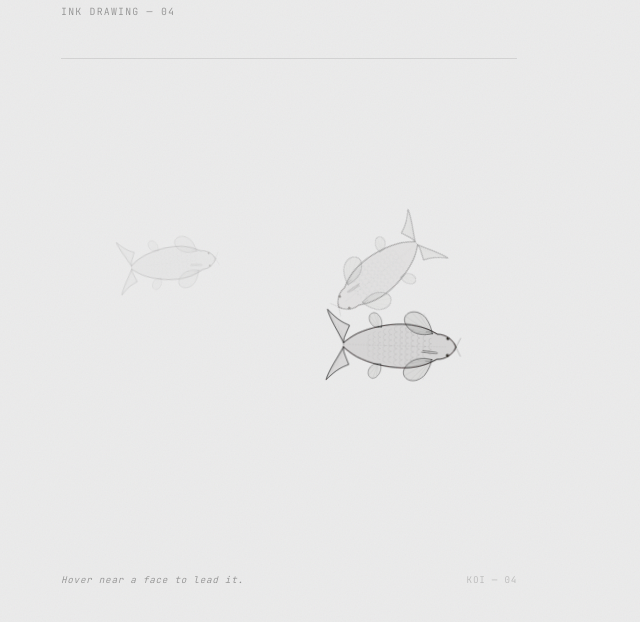
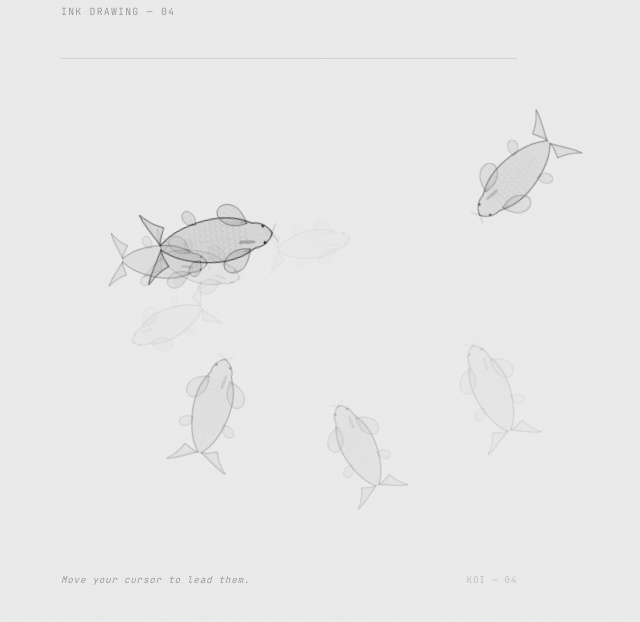
Before and after one commit to koernerjacqueline-stack/jacquelinekoerner.github.io, a plain HTML site: page koi-study.html in a window 1280 px wide. Shown: the part 170-792 px from the top of the page, without its empty margins (351-991 px from the left). Drawn offline with Linux system fonts and the light colour scheme.

Commit message:
Update koi study — 9 fish, organic zig-zag, proximity follow
- Triple fish count (3 → 9) with varied opacity, scale, and swim paths
- Fish spread across the full canvas instead of clustering at center
- Follow triggers on head proximity only, max 5 fish at once
- Each follower falls off naturally after 3.5–6.5 sec with randomized cooldown
- Organic zig-zag: sinusoidal angular deviation while following cursor
- Smooth fall-off: decaying position offset blends fish back onto organic path
- Caption updated to "Move your cursor to lead them."

Co-Authored-By: Claude Sonnet 4.6 <noreply@anthropic.com>

```diff
--- a/koi-study.html
+++ b/koi-study.html
@@ -275,7 +275,7 @@
 
 <div class="container">
   <div class="caption">
-    <span class="caption-note">Hover near a face to lead it.</span>
+    <span class="caption-note">Move your cursor to lead them.</span>
     <span class="caption-tag">KOI — 04</span>
   </div>
 </div>
@@ -288,17 +288,20 @@
     siteCursor.style.top  = e.clientY + 'px';
   });
 
-  const ns     = 'http://www.w3.org/2000/svg';
-  const svgEl  = document.getElementById('koi-svg');
-  const fish1  = document.getElementById('fish1');
+  const ns    = 'http://www.w3.org/2000/svg';
+  const svgEl = document.getElementById('koi-svg');
+  const fish1 = document.getElementById('fish1');
 
-  // ── Clone fish1 → fish2, fish3 ──
-  const fish2 = fish1.cloneNode(true); fish2.id = 'fish2';
-  const fish3 = fish1.cloneNode(true); fish3.id = 'fish3';
-  fish2.setAttribute('opacity', '0.46');
-  fish3.setAttribute('opacity', '0.22');
-  svgEl.appendChild(fish2);
-  svgEl.appendChild(fish3);
+  // ── Clone fish1 → 9 total ──
+  const fishEls   = [fish1];
+  const OPACITIES = [1, 0.72, 0.58, 0.46, 0.36, 0.27, 0.21, 0.15, 0.10];
+  for (let i = 1; i < 9; i++) {
+    const clone = fish1.cloneNode(true);
+    clone.id = 'fish' + (i + 1);
+    clone.setAttribute('opacity', OPACITIES[i]);
+    svgEl.appendChild(clone);
+    fishEls.push(clone);
+  }
 
   // ── Populate scales in each fish ──
   const scaleRows = [
@@ -332,52 +335,79 @@
     });
   });
 
-  // ── Fish state ──
-  // Each fish has its own organic figure-8 path (lemniscate + zig-zag harmonics)
-  // cx/cy = path center in SVG space, rx/ry = radii
-  // z1f/z1a, z2f/z2a = harmonic frequency/amplitude for zig-zag character
-  // scale = fish size in SVG units, speed = rad/sec
   const SVG_W = 700, SVG_H = 490;
-  const FCX = 170, FCY = 253; // fish pivot (natural coords)
-  const HEAD_DIST = 201;      // natural-coord distance from pivot to head tip
+  const FCX = 170, FCY = 253;
+  const HEAD_DIST = 201; // fish-space units from pivot to head
 
+  // ── 9 fish spread across the canvas ──
+  // offsetX/Y: decaying blend offset so fish glide back onto organic path after following
   const FISHES = [
-    {
-      el: fish1, scale: 0.28,
-      cx: 340, cy: 238, rx: 176, ry: 116,
-      speed: 0.13, phase: 0,
-      z1f: 3.1, z1a: 0.09, z2f: 3.7, z2a: 0.08,
-      t: 0, x: 0, y: 0, angle: 0,
-      following: 0, cd: 0   // following = countdown, cd = post-follow cooldown
-    },
-    {
-      el: fish2, scale: 0.25,
-      cx: 362, cy: 252, rx: 154, ry: 98,
-      speed: 0.11, phase: 2.15,
-      z1f: 2.85, z1a: 0.07, z2f: 4.15, z2a: 0.10,
-      t: 0, x: 0, y: 0, angle: 0,
-      following: 0, cd: 0
-    },
-    {
-      el: fish3, scale: 0.21,
-      cx: 350, cy: 245, rx: 138, ry: 88,
-      speed: 0.17, phase: 4.45,
-      z1f: 3.55, z1a: 0.11, z2f: 3.25, z2a: 0.06,
-      t: 0, x: 0, y: 0, angle: 0,
-      following: 0, cd: 0
-    },
+    { el: fishEls[0], scale: 0.28,                          // top-left
+      cx: 195, cy: 155, rx: 110, ry: 70, speed: 0.13, phase: 0,
+      z1f: 3.1,  z1a: 0.16, z2f: 3.7,  z2a: 0.14,
+      zigFreq: 4.2, zigSpread: 0.72,
+      t: 0, x: 195, y: 155, angle: 0, following: false, followTimer: 0, cd: 0, offsetX: 0, offsetY: 0 },
+
+    { el: fishEls[1], scale: 0.25,                          // top-right
+      cx: 510, cy: 145, rx: 115, ry: 72, speed: 0.11, phase: 2.15,
+      z1f: 2.85, z1a: 0.14, z2f: 4.15, z2a: 0.17,
+      zigFreq: 3.8, zigSpread: 0.65,
+      t: 0, x: 510, y: 145, angle: 0, following: false, followTimer: 0, cd: 0, offsetX: 0, offsetY: 0 },
+
+    { el: fishEls[2], scale: 0.21,                          // center
+      cx: 350, cy: 245, rx: 148, ry: 90, speed: 0.17, phase: 4.45,
+      z1f: 3.55, z1a: 0.18, z2f: 3.25, z2a: 0.13,
+      zigFreq: 5.0, zigSpread: 0.82,
+      t: 0, x: 350, y: 245, angle: 0, following: false, followTimer: 0, cd: 0, offsetX: 0, offsetY: 0 },
+
+    { el: fishEls[3], scale: 0.24,                          // bottom-left
+      cx: 175, cy: 358, rx: 106, ry: 66, speed: 0.145, phase: 1.1,
+      z1f: 3.3,  z1a: 0.15, z2f: 3.9,  z2a: 0.11,
+      zigFreq: 4.5, zigSpread: 0.70,
+      t: 0, x: 175, y: 358, angle: 0, following: false, followTimer: 0, cd: 0, offsetX: 0, offsetY: 0 },
+
+    { el: fishEls[4], scale: 0.22,                          // bottom-right
+      cx: 528, cy: 350, rx: 108, ry: 66, speed: 0.19, phase: 3.3,
+      z1f: 2.7,  z1a: 0.13, z2f: 4.5,  z2a: 0.16,
+      zigFreq: 3.5, zigSpread: 0.88,
+      t: 0, x: 528, y: 350, angle: 0, following: false, followTimer: 0, cd: 0, offsetX: 0, offsetY: 0 },
+
+    { el: fishEls[5], scale: 0.20,                          // mid-left
+      cx: 272, cy: 195, rx: 135, ry: 82, speed: 0.15, phase: 5.6,
+      z1f: 3.8,  z1a: 0.17, z2f: 3.1,  z2a: 0.14,
+      zigFreq: 4.8, zigSpread: 0.68,
+      t: 0, x: 272, y: 195, angle: 0, following: false, followTimer: 0, cd: 0, offsetX: 0, offsetY: 0 },
+
+    { el: fishEls[6], scale: 0.23,                          // mid-right
+      cx: 438, cy: 310, rx: 138, ry: 84, speed: 0.12, phase: 0.75,
+      z1f: 3.0,  z1a: 0.19, z2f: 3.6,  z2a: 0.10,
+      zigFreq: 3.2, zigSpread: 0.92,
+      t: 0, x: 438, y: 310, angle: 0, following: false, followTimer: 0, cd: 0, offsetX: 0, offsetY: 0 },
+
+    { el: fishEls[7], scale: 0.19,                          // left-center
+      cx: 210, cy: 290, rx: 118, ry: 74, speed: 0.21, phase: 1.85,
+      z1f: 4.1,  z1a: 0.14, z2f: 2.9,  z2a: 0.18,
+      zigFreq: 5.5, zigSpread: 0.60,
+      t: 0, x: 210, y: 290, angle: 0, following: false, followTimer: 0, cd: 0, offsetX: 0, offsetY: 0 },
+
+    { el: fishEls[8], scale: 0.18,                          // right-center
+      cx: 482, cy: 202, rx: 128, ry: 78, speed: 0.23, phase: 3.9,
+      z1f: 2.6,  z1a: 0.20, z2f: 4.8,  z2a: 0.15,
+      zigFreq: 6.0, zigSpread: 0.78,
+      t: 0, x: 482, y: 202, angle: 0, following: false, followTimer: 0, cd: 0, offsetX: 0, offsetY: 0 },
   ];
 
   function getPos(f, t) {
     return {
-      x: f.cx + f.rx * Math.sin(t)         + f.rx * f.z1a * Math.sin(f.z1f * t),
-      y: f.cy + (f.ry / 2) * Math.sin(2*t) + f.ry * f.z2a * Math.cos(f.z2f * t)
+      x: f.cx + f.rx * Math.sin(t)           + f.rx * f.z1a * Math.sin(f.z1f * t),
+      y: f.cy + (f.ry / 2) * Math.sin(2 * t) + f.ry * f.z2a * Math.cos(f.z2f * t)
     };
   }
 
-  // Re-anchor phase so the figure-8 resumes near the fish's current position
+  // Re-anchor organic path phase to resume near current position.
+  // Stores offsetX/Y so the fish glides smoothly back rather than jumping.
   function reanchor(f) {
-    let best = f.phase, bestD = Infinity;
+    let best = 0, bestD = Infinity;
     for (let i = 0; i < 300; i++) {
       const ph = (i / 300) * Math.PI * 2;
       const p  = getPos(f, f.t + ph);
@@ -385,10 +415,15 @@
       if (d < bestD) { bestD = d; best = ph; }
     }
     f.phase = best;
+    const p0 = getPos(f, f.t + best);
+    f.offsetX = f.x - p0.x;
+    f.offsetY = f.y - p0.y;
   }
 
   // ── Cursor tracking in SVG space ──
   const cur = { x: -9999, y: -9999 };
+  let followingCount = 0;
+
   svgEl.addEventListener('mousemove', e => {
     const r = svgEl.getBoundingClientRect();
     cur.x = (e.clientX - r.left) / r.width  * SVG_W;
@@ -403,53 +438,69 @@
     prev = ts;
 
     FISHES.forEach(f => {
+      f.t += dt * f.speed;
       if (f.cd > 0) f.cd = Math.max(0, f.cd - dt);
-
       let px, py, angleDeg;
 
-      if (f.following > 0) {
-        // ── FOLLOW MODE: swim toward cursor ──
-        f.following -= dt;
-        f.t += dt * f.speed; // keep t advancing so reanchor lands close
+      // ── If cursor left, drop all followers immediately ──
+      if (f.following && cur.x === -9999) {
+        f.following = false;
+        followingCount--;
+        reanchor(f);
+        f.cd = 1.5 + Math.random();
+      }
 
-        const dx = cur.x - f.x, dy = cur.y - f.y;
+      // ── Follow timer: natural fall-off after 3.5–6.5 sec ──
+      if (f.following) {
+        f.followTimer -= dt;
+        if (f.followTimer <= 0) {
+          f.following = false;
+          followingCount--;
+          reanchor(f);
+          f.cd = 2.0 + Math.random() * 1.5;
+        }
+      }
+
+      if (f.following) {
+        // ── FOLLOW: zig-zag toward cursor ──
+        const dx   = cur.x - f.x;
+        const dy   = cur.y - f.y;
         const dist = Math.sqrt(dx * dx + dy * dy);
-        const followSpeed = 90; // SVG units/sec
-        if (dist > 10) {
-          const move = Math.min(followSpeed * dt, dist - 10);
-          f.x += (dx / dist) * move;
-          f.y += (dy / dist) * move;
-          f.angle = Math.atan2(dy, dx) * 180 / Math.PI + 90;
+        if (dist > 14) {
+          const toAngle     = Math.atan2(dy, dx);
+          const zigOffset   = Math.sin(f.t * f.zigFreq) * f.zigSpread;
+          const travelAngle = toAngle + zigOffset;
+          const move = Math.min(82 * dt, dist - 14);
+          f.x += Math.cos(travelAngle) * move;
+          f.y += Math.sin(travelAngle) * move;
+          f.angle = travelAngle * 180 / Math.PI + 90;
         }
-
-        // When follow period ends, re-anchor so figure-8 resumes smoothly
-        if (f.following <= 0) {
-          reanchor(f);
-          f.cd = 1.5; // brief cooldown before it can follow again
-        }
-
         px = f.x; py = f.y; angleDeg = f.angle;
 
       } else {
-        // ── NORMAL: organic figure-8 ──
-        f.t += dt * f.speed;
+        // ── ORGANIC: figure-8 with harmonic zig-zag ──
         const tt = f.t + f.phase;
-
         const p  = getPos(f, tt);
         const p2 = getPos(f, tt + 0.013);
+        // Decay blend offset so fish glides smoothly back from follow position
+        const decay = Math.exp(-1.5 * dt);
+        f.offsetX *= decay;
+        f.offsetY *= decay;
+        px = p.x + f.offsetX;
+        py = p.y + f.offsetY;
         angleDeg = Math.atan2(p2.y - p.y, p2.x - p.x) * 180 / Math.PI + 90;
+        f.x = px; f.y = py; f.angle = angleDeg;
 
-        f.x = p.x; f.y = p.y; f.angle = angleDeg;
-        px = p.x; py = p.y;
-
-        // ── Head proximity → start following ──
-        if (f.cd <= 0) {
+        // ── Head proximity trigger (max 5 followers at once) ──
+        if (f.cd <= 0 && cur.x !== -9999 && followingCount < 5) {
           const rad = angleDeg * Math.PI / 180;
           const hx  = f.x + HEAD_DIST * f.scale * Math.sin(rad);
           const hy  = f.y - HEAD_DIST * f.scale * Math.cos(rad);
           const ddx = cur.x - hx, ddy = cur.y - hy;
-          if (ddx * ddx + ddy * ddy < 22 * 22) {
-            f.following = 2.0; // follow for 2 seconds
+          if (ddx * ddx + ddy * ddy < 40 * 40) {
+            f.following = true;
+            f.followTimer = 3.5 + Math.random() * 3;
+            followingCount++;
           }
         }
       }
```
